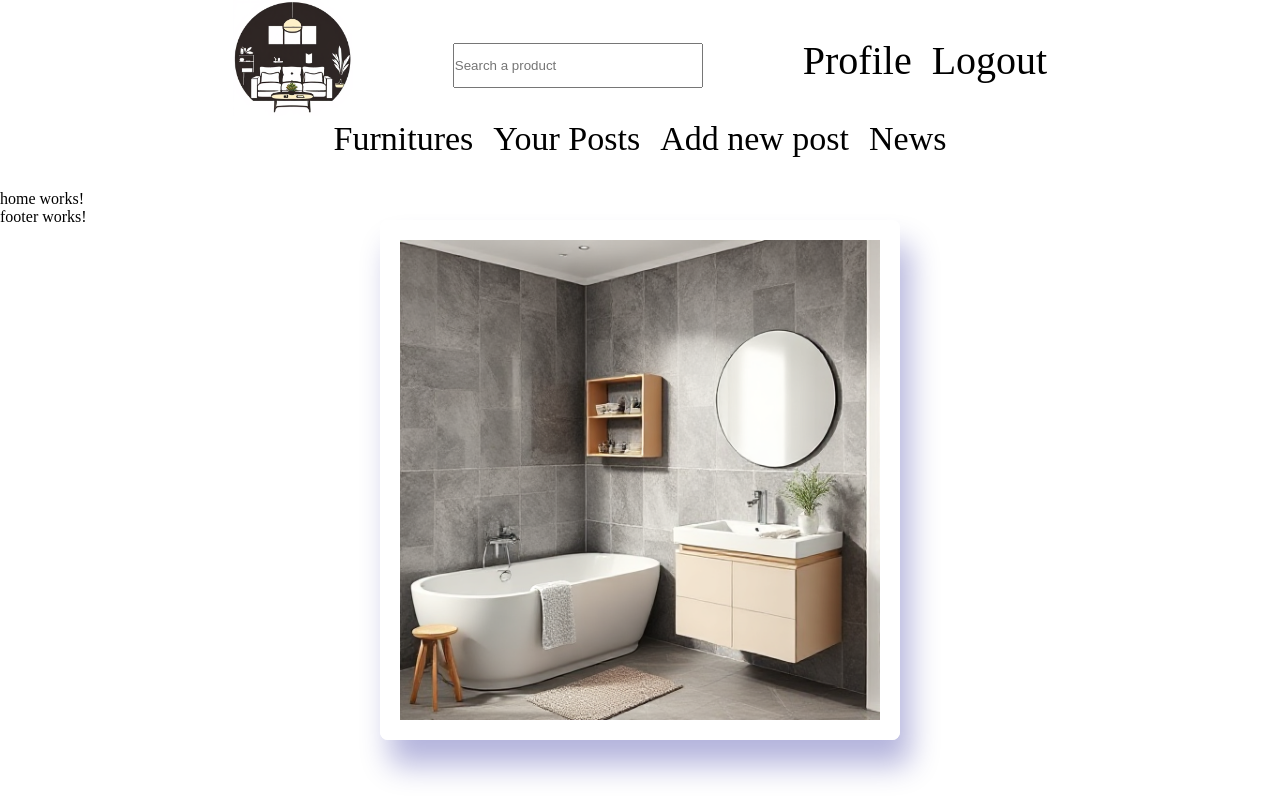
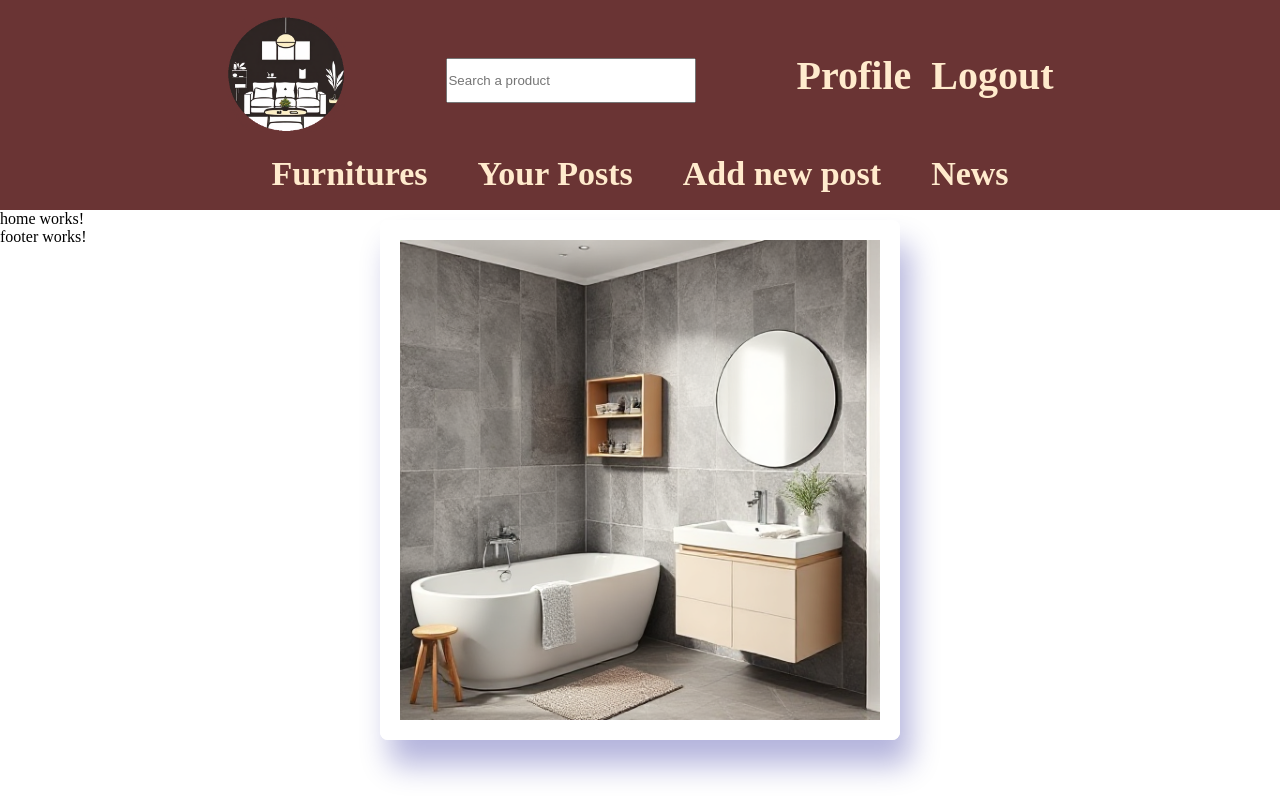
Before and after one commit to Sasho-Ch/FurnitureStore, an Angular app in the folder furnitureProject/: page /home in a window 1280 px wide. Built offline with nearby package versions, Linux system fonts and the light colour scheme.

Commit message:
some header changes

```diff
--- a/furnitureProject/src/app/core/header/header.component.css
+++ b/furnitureProject/src/app/core/header/header.component.css
@@ -1,8 +1,12 @@
 .container {
+    padding-top: 15px;
     width: 100%;
-    height: 190px;
+    height: 210px;
     display: flex;
     flex-direction: column;
+    background-color: rgb(106, 52, 52);
+    color: blanchedalmond;
+    font-weight: bold;
 }
 
 a {
@@ -28,6 +32,7 @@ img {
     gap: 100px;
     align-items: center;
     justify-content: center;
+    padding-bottom: 20px;
 }
 
 .upperLayer input {
@@ -45,7 +50,7 @@ img {
 .lowerLayer .siteNavigation ul{
     display: flex;
     list-style: none;
-    gap: 20px;
+    gap: 50px;
     justify-content: center;
     font-size: 34px;
 }
```
Also changed, not shown: furnitureProject/public/logo.png.
